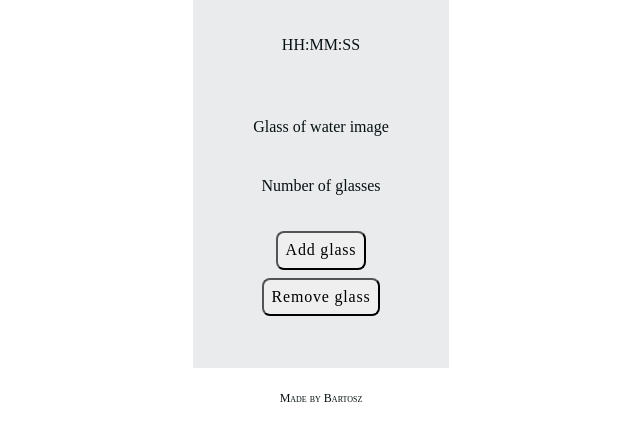
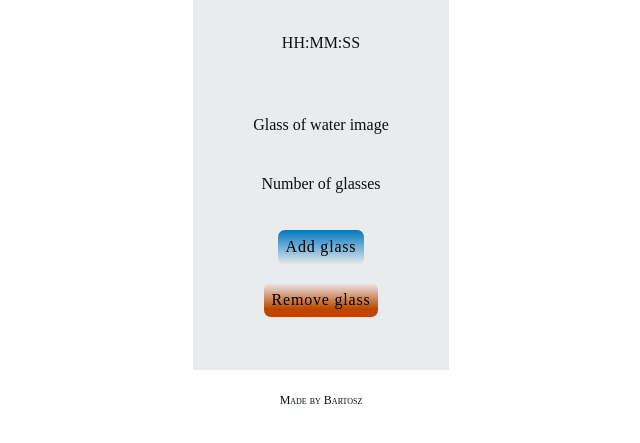
Before and after one commit to BartoszLewosz/hydro__app, a website: page src/content/index.html in a window 1280 px wide. Shown: the part 265-708 px from the top of the page, without its empty margins (319-959 px from the left). Drawn offline with nearby package versions, Linux system fonts and the light colour scheme; files that its build step writes are made by us from their sources.

Commit message:
Style the buttons

```diff
--- a/src/scss/main.scss
+++ b/src/scss/main.scss
@@ -59,7 +59,24 @@ body {
     margin: 4px;
     cursor: pointer;
     letter-spacing: 0.8px;
+    &--add {
+      background: linear-gradient(180deg, #0077BE 0%, rgba(0, 119, 190, 0) 100%);
+      background-blend-mode: difference;
+      //mix-blend-mode: normal;
+      border: 1px solid $color_background;
+      filter: blur(.15px);
+      box-shadow: 0 0 10px $color_background;
+    }
+    &--remove {
+      background: linear-gradient(180deg, rgba(109, 161, 193, 0) 0%, #BE4700 75.52%);
+      background-blend-mode: hard-light;
+      border: 1px solid $color_background;
+      margin-top: 12px;
+
+
+    }
   }
+
 }
 
 .glass__actions {
```
